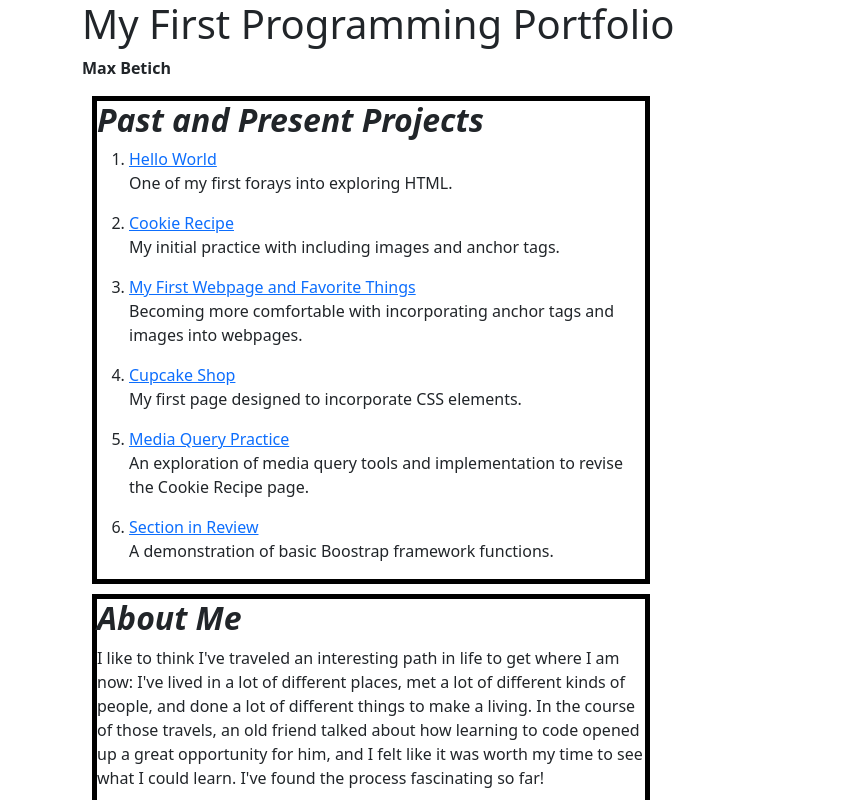
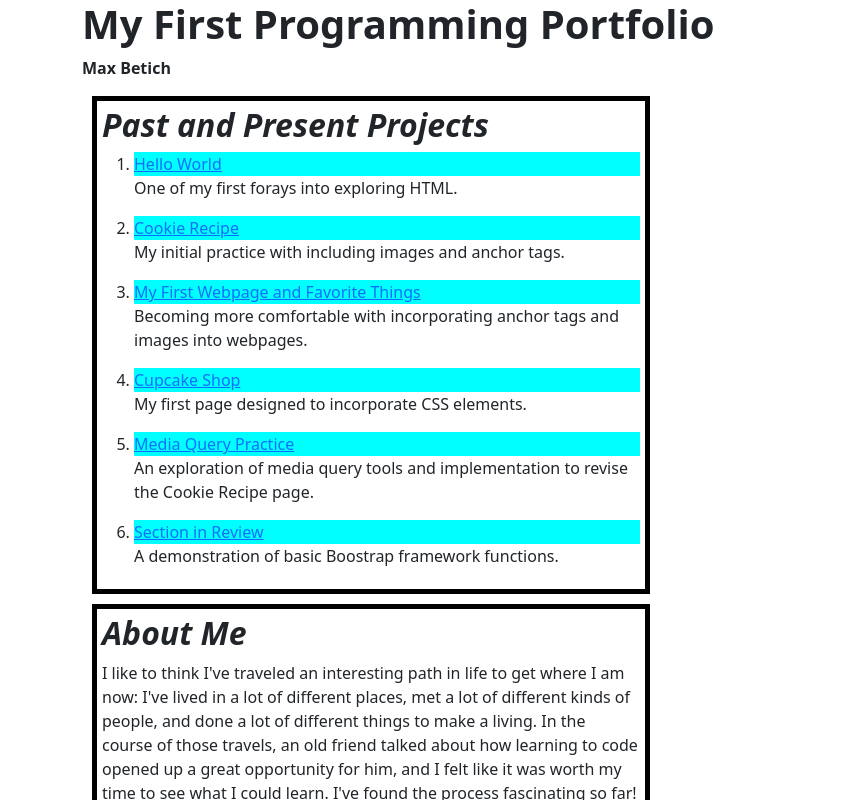
Before and after one commit to MaxBetich/my-portfolio, a plain HTML site: page index.html in a window 1280 px wide. Shown: the top 800 px of the page, 0-858 px from the left. Drawn offline with Linux system fonts and the light colour scheme; grey boxes are pictures that could not be loaded.

Commit message:
add README, tweak page formatting

```diff
--- a/css/styles.css
+++ b/css/styles.css
@@ -2,6 +2,7 @@
   width: 50%;
   border: solid black;
   border-width: 5px;
+  padding: 5px;
   margin: 10px;
 }
 img {
@@ -12,3 +13,6 @@ img {
   font-weight: bold;
   font-style: italic;
 }
+li {
+  background-color: aqua;
+}
--- a/index.html
+++ b/index.html
@@ -7,7 +7,7 @@
 </head>
 <body>
   <div class="container">
-  <h1>My First Programming Portfolio</h1>
+  <h1><strong>My First Programming Portfolio</strong></h1>
   <p><strong>Max Betich </strong></p>
   <img src="img/Max.jpg" alt="a photo of Max">
   <div class="box1">
```
Also changed, not shown: 1 other file.
